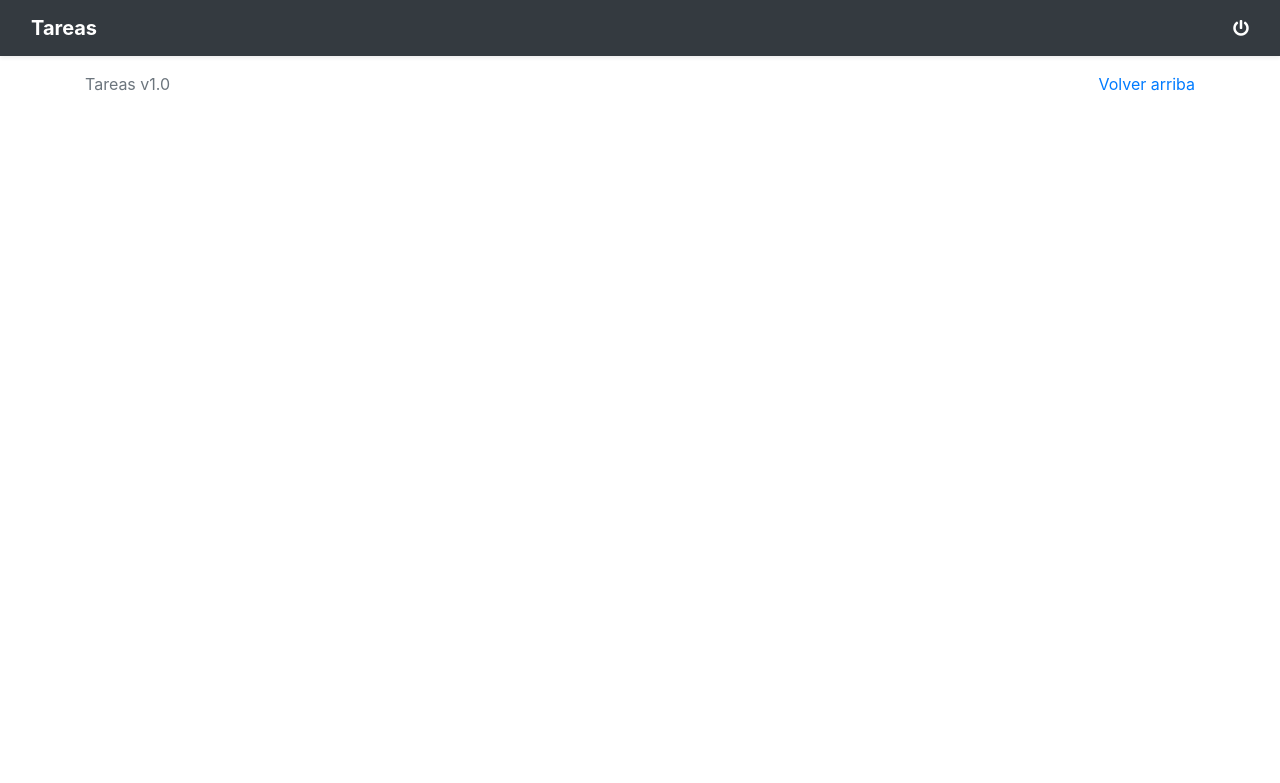
After one commit to joan16v/symfony5-tasks-app, a Symfony app: template templates/admin.html.twig in a window 1280 px wide. The commit adds this page. Shown: the top 783 px of the page. Run offline with Twig, Linux system fonts and the light colour scheme; the template is opened without the code that fills it, so the values that code supplies are empty; some libraries are stand-ins or nearby versions.

Commit message:
backoffice

```diff
--- /dev/null
+++ b/templates/admin.html.twig
@@ -0,0 +1,67 @@
+<html>
+    <head>
+        <title>Tareas</title>
+
+        <meta name="viewport" content="initial-scale=1">
+        <link href="//stackpath.bootstrapcdn.com/bootstrap/4.3.1/css/bootstrap.min.css" rel="stylesheet" integrity="sha384-ggOyR0iXCbMQv3Xipma34MD+dH/1fQ784/j6cY/iJTQUOhcWr7x9JvoRxT2MZw1T" crossorigin="anonymous">
+        <link rel="stylesheet" href="//use.fontawesome.com/releases/v5.7.0/css/all.css" integrity="sha384-lZN37f5QGtY3VHgisS14W3ExzMWZxybE1SJSEsQp9S+oqd12jhcu+A56Ebc1zFSJ" crossorigin="anonymous">
+        <link rel="stylesheet" href="//cdn.datatables.net/1.10.19/css/jquery.dataTables.min.css">
+        <link rel="stylesheet" href="//cdn.datatables.net/buttons/1.5.6/css/buttons.dataTables.min.css">
+        <script src="//code.jquery.com/jquery-3.4.1.min.js" integrity="sha256-CSXorXvZcTkaix6Yvo6HppcZGetbYMGWSFlBw8HfCJo=" crossorigin="anonymous"></script>
+        <script src="//stackpath.bootstrapcdn.com/bootstrap/4.3.1/js/bootstrap.min.js" integrity="sha384-JjSmVgyd0p3pXB1rRibZUAYoIIy6OrQ6VrjIEaFf/nJGzIxFDsf4x0xIM+B07jRM" crossorigin="anonymous"></script>
+        <script src="//cdn.datatables.net/1.10.19/js/jquery.dataTables.min.js"></script>
+        <script src="//cdn.datatables.net/buttons/1.5.6/js/dataTables.buttons.min.js"></script>
+        <script src="//cdn.datatables.net/buttons/1.5.6/js/buttons.flash.min.js"></script>
+        <script src="//cdnjs.cloudflare.com/ajax/libs/jszip/3.1.3/jszip.min.js"></script>
+        <script src="//cdnjs.cloudflare.com/ajax/libs/pdfmake/0.1.53/pdfmake.min.js"></script>
+        <script src="//cdnjs.cloudflare.com/ajax/libs/pdfmake/0.1.53/vfs_fonts.js"></script>
+        <script src="//cdn.datatables.net/buttons/1.5.6/js/buttons.html5.min.js"></script>
+        <script src="//cdn.datatables.net/buttons/1.5.6/js/buttons.print.min.js"></script>
+    </head>
+
+    <body>
+        <header>
+            <div class="navbar navbar-dark bg-dark shadow-sm">
+                <div class="container d-flex justify-content-between col-sm-6 col-10">
+                    <a href="{{ path('app_index') }}" class="navbar-brand d-flex align-items-center">
+                        <strong>Tareas</strong>
+                    </a>
+                </div>
+
+                <div class="float-right col-2 col-sm-6 text-right">
+                    {% if user.admin == true %}
+                        <a class="text-white" href="{{ path('app_admin') }}" title="Backoffice">
+                            <i class="fas fa-users-cog"></i>
+                        </a>
+                    {% endif %}
+
+                    <a class="text-white" href="{{ path('app_logout') }}" title="Desconectar">
+                        <i class="fas fa-power-off"></i>
+                    </a>
+                </div>
+            </div>
+        </header>
+
+        {% for label, messages in app.flashes %}
+            {% for message in messages %}
+                <div class="alert alert-warning flash-{{ label }}">
+                    {{ message }}
+                </div>
+            {% endfor %}
+        {% endfor %}
+
+        <main role="main">
+        </main>
+
+        <footer class="text-muted">
+            <div class="container">
+                <div class="mt-3">
+                    <p class="float-right">
+                        <a href="#">Volver arriba</a>
+                    </p>
+                    <p>Tareas v1.0</p>
+                </div>
+            </div>
+        </footer>
+    </body>
+</html>
```
Also changed, not shown: src/Controller/AdminController.php (added, +47 -0 lines), src/Entity/User.php (+24 -0 lines), templates/index.html.twig (+19 -2 lines).
